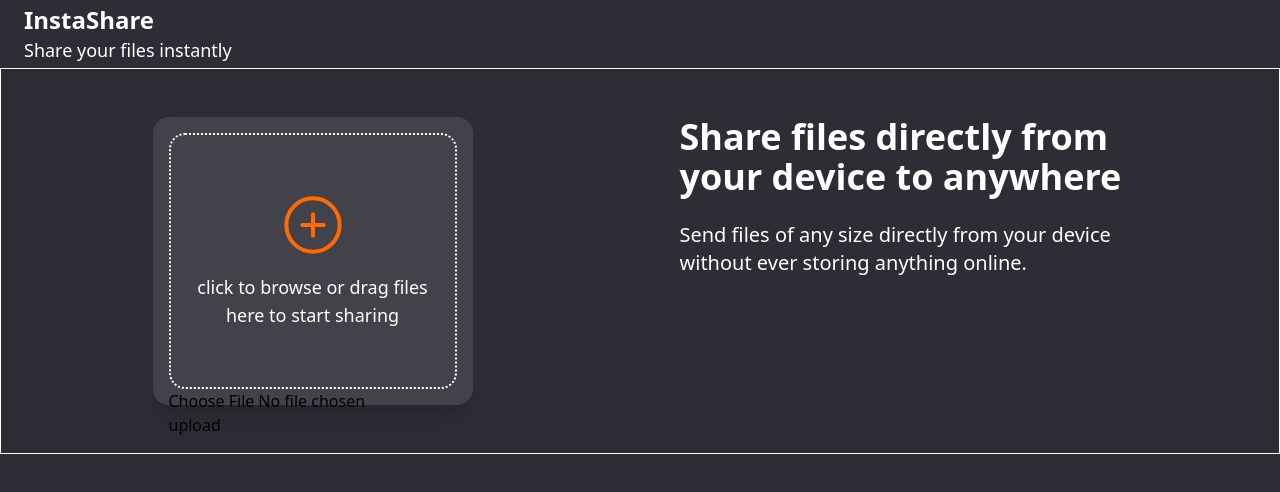
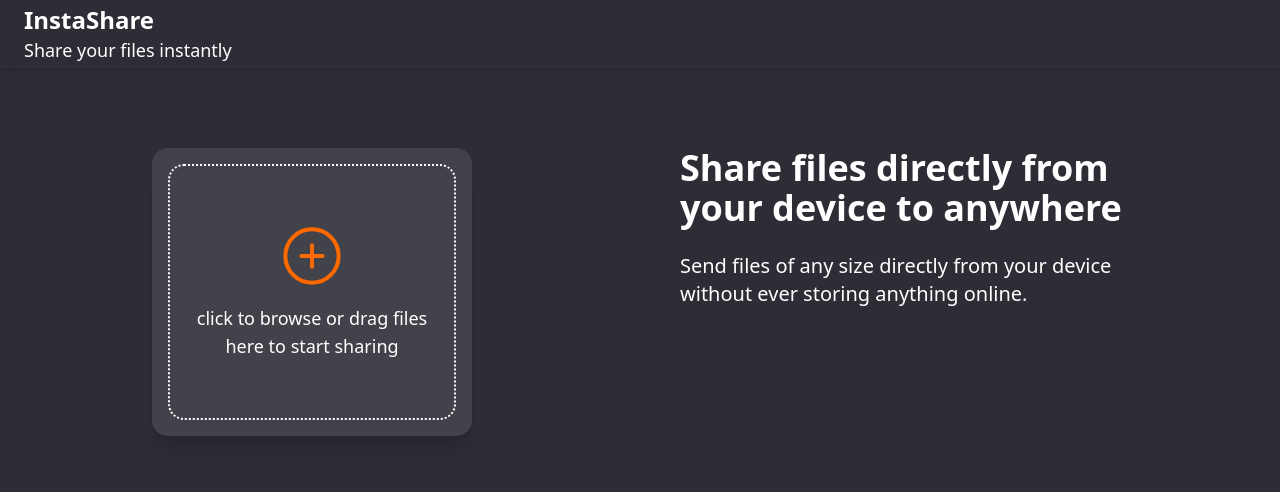
Before and after one commit to singh-vinit/insta_share, a Next.js app: page / in a window 1280 px wide. Shown: the top 492 px of the page. Built offline with nearby package versions, Linux system fonts and the light colour scheme; no server answers.

Commit message:
file upload ui done

```diff
--- a/src/app/page.tsx
+++ b/src/app/page.tsx
@@ -6,7 +6,7 @@
   return (
     <div className="min-h-screen bg-[#2d2d36]">
       <Header />
-      <main className="p-12 flex justify-around border border-white">
+      <main className="px-12 py-20 flex justify-around">
         <FileUpload />
         <Feature />
       </main>
--- a/src/components/FileUpload.tsx
+++ b/src/components/FileUpload.tsx
@@ -1,7 +1,8 @@
 "use client";
-import { useState } from "react";
+import { useState, useRef } from "react";
 import { supabase } from "@/utils/supabaseClient";
 
+//svgs
 const CirclePlus = () => {
   return (
     <svg
@@ -25,17 +26,53 @@
   );
 };
 
+export const CancelIcon = () => {
+  return (
+    <svg
+      className="h-6 w-6 text-orange-500"
+      xmlns="http://www.w3.org/2000/svg"
+      viewBox="0 0 24 24"
+      width="24"
+      height="24"
+      color="currentColor"
+      fill="none"
+    >
+      <path
+        d="M19.0005 4.99988L5.00049 18.9999M5.00049 4.99988L19.0005 18.9999"
+        stroke="currentColor"
+        strokeWidth="1.5"
+        strokeLinecap="round"
+        strokeLinejoin="round"
+      />
+    </svg>
+  );
+};
+
 function FileUpload() {
   const [file, setFile] = useState<File | null>(null);
   const [uploading, setUploading] = useState(false);
   const [url, setUrl] = useState("");
+  const [isFile, setIsFile] = useState(false);
+
+  function handleFileChange(e: React.ChangeEvent<HTMLInputElement>) {
+    const f = e.target.files?.[0];
+    if (f) {
+      setFile(f);
+      setIsFile(true);
+    }
+  }
+
+  function handleCancel() {
+    setFile(null);
+    setIsFile(false);
+  }
 
   async function handleUpload() {
     setUploading(true);
-    const filePath = `public${file?.name}`;
+    const filePath = `public/${file?.name}`;
     const { data, error } = await supabase.storage
       .from("instant-share")
-      .upload(filePath, file as File, {upsert: true});
+      .upload(filePath, file as File, { upsert: true });
     if (error) {
       alert("upload failed");
       console.log(error);
@@ -43,23 +80,71 @@
       const { data } = await supabase.storage
         .from("instant-share")
         .getPublicUrl(filePath);
-      console.log("public url ->", data);
+      setUrl(data.publicUrl);
     }
   }
 
+  const size = file?.size;
+  let fileSize;
+  if (size) {
+    if (size.toString().length <= 6) {
+      fileSize = `${(size / 1000).toFixed(2)} KB`;
+    } else {
+      fileSize = `${(size / 1000000).toFixed(2)} MB`;
+    }
+  }
+
+  console.log(file);
+
   return (
-    <div className="w-[20rem] h-[18rem] bg-[#42424a] rounded-2xl p-4 shadow-xl">
-      <div className="p-2 w-full h-full border-2 border-dotted border-white rounded-2xl flex flex-col justify-center items-center gap-y-4 hover:bg-orange-400/10 transition-colors duration-300 ease-in-out">
-        <CirclePlus />
-        <p className="text-lg text-white text-center">
-          click to browse or drag files here to start sharing
-        </p>
+    <div className="text-center">
+      <div className="w-[20rem] h-[18rem] bg-[#42424a] rounded-2xl p-4 shadow-xl">
+        <input
+          id="file-upload"
+          className="hidden"
+          type="file"
+          disabled={isFile}
+          onChange={handleFileChange}
+        />
+        {!isFile ? (
+          <label
+            htmlFor="file-upload"
+            className="p-2 w-full h-full border-2 border-dotted border-white rounded-2xl flex flex-col justify-center items-center gap-y-4
+             hover:bg-orange-500/10 cursor-pointer transition-colors duration-300 ease-in-out"
+          >
+            <span className={`${isFile ? "hidden" : null}`}>
+              <CirclePlus />
+            </span>
+            <p
+              className={`text-lg text-white text-center ${
+                isFile ? "hidden" : null
+              }`}
+            >
+              click to browse or drag files here to start sharing
+            </p>
+          </label>
+        ) : (
+          <div className="relative text-white font-light p-2 w-full h-full border-2 border-dotted border-white rounded-2xl flex flex-col justify-center items-center gap-y-4 bg-orange-500/10">
+            <button
+              onClick={handleCancel}
+              className="cursor-pointer absolute top-2.5 right-2.5"
+            >
+              <CancelIcon />
+            </button>
+            <p>{file?.name}</p>
+            <p>{fileSize}</p>
+            <p>{file?.type}</p>
+          </div>
+        )}
       </div>
-      <input
-        type="file"
-        onChange={(e) => setFile(e.target.files?.[0] || null)}
-      />
-      <button onClick={handleUpload}>upload</button>
+      {isFile ? (
+        <button
+          onClick={handleUpload}
+          className="bg-orange-500 px-6 py-2 rounded-xl mt-4 text-white font-medium text-lg shadow-lg hover:scale-105"
+        >
+          upload
+        </button>
+      ) : null}
     </div>
   );
 }
```
